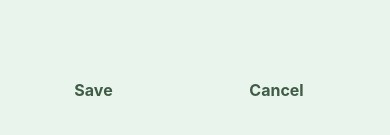
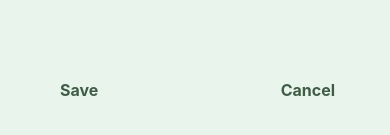
Before and after one commit to daodaojiang622/daodaojiang622-CS5520-FA2024-Vancouver-Assignment2, a React Native app in the folder activity_diet_tracker_app/: screen /AddDiet in a window 390 px wide. Shown: the part 645-780 px from the top of the page. Built offline with nearby package versions, Linux system fonts and the light colour scheme.

Commit message:
refactored buttons on addscreens

```diff
--- /dev/null
+++ b/activity_diet_tracker_app/Components/AddScreenButtons.js
@@ -0,0 +1,43 @@
+import React from 'react';
+import { View, StyleSheet } from 'react-native';
+import Button from './Button';
+import { Colors, Padding, Font, BorderRadius, ContainerStyle, Width, Margin } from '../Utils/Style';
+
+export default function AddScreenButtons({ onSave, onCancel, theme }) {
+  return (
+    <View style={styles.buttonContainer}>
+      <Button
+        title="Save"
+        onPress={onSave}
+        buttonStyle={styles.button}
+        textStyle={[styles.buttonText, { color: theme.headerColor }]}
+      />
+      <Button
+        title="Cancel"
+        onPress={onCancel}
+        buttonStyle={styles.button}
+        textStyle={[styles.buttonText, { color: theme.headerColor }]}
+      />
+    </View>
+  );
+}
+
+const styles = StyleSheet.create({
+    Button: {
+        backgroundColor: Colors.noColor,
+        padding: Padding.large,
+        borderRadius: BorderRadius.small,
+        marginRight: Margin.xlarge,
+        width: Width.small,
+    },
+    ButtonText: {
+        color: Colors.primary,
+        fontSize: Font.sizeMedium,
+    },
+    buttonContainer: {
+        flexDirection: ContainerStyle.flexDirection,
+        justifyContent: ContainerStyle.justifyContent,
+        marginTop: Margin.xxxxlarge,
+        marginLeft: Margin.xxlarge,
+    },
+});
--- a/activity_diet_tracker_app/Screens/AddActivityScreen.js
+++ b/activity_diet_tracker_app/Screens/AddActivityScreen.js
@@ -8,6 +8,7 @@ import { ThemeContext } from '../Components/ThemeContext';
 import { DataContext } from '../Components/DataContext';
 import DateInput from '../Components/DateInput';
 import FormInput from '../Components/FormInput';
+import AddScreenButtons from '../Components/addScreenButtons';
 
 export default function AddActivityScreen() {
   const [open, setOpen] = useState(false);
@@ -90,21 +91,7 @@ export default function AddActivityScreen() {
 
       <FormInput label="Duration (min)" value={duration} onChangeText={setDuration} theme={theme} />
       <DateInput label="Date" date={date} setDate={setDate} theme={theme} />
-
-
-      <View style={styles.buttonContainer}>
-        <Button
-          title="Save"
-          onPress={() => validateAndSave()}
-          buttonStyle={styles.addActivityButton}
-          textStyle={[styles.addActivityButtonText, { color: theme.headerColor}]}
-        />
-        <Button
-          title="Cancel"
-          onPress={() => navigation.goBack()}
-          buttonStyle={styles.addActivityButton}
-          textStyle={[styles.addActivityButtonText, { color: theme.headerColor}]} />
-      </View>
+      <AddScreenButtons onSave={validateAndSave} onCancel={() => navigation.goBack()} theme={theme} />
 
     </View>
   );
@@ -129,29 +116,4 @@ const styles = StyleSheet.create({
     marginBottom: Margin.small,
     color: Colors.primary,
   },
-  input: {
-    borderWidth: BorderWidth.thin,
-    borderColor: Colors.inputBorder,
-    padding: Padding.medium,
-    borderRadius: BorderRadius.small,
-    marginBottom: Margin.large,
-    width: Width.large,
-  },
-  addActivityButton: {
-    backgroundColor: Colors.noColor,
-    padding: Padding.large,
-    borderRadius: BorderRadius.small,
-    marginRight: Margin.xlarge,
-    width: Width.small,
-  },
-  addActivityButtonText: {
-    color: Colors.primary,
-    fontSize: Font.sizeMedium,
-  },
-  buttonContainer: {
-    flexDirection: ContainerStyle.flexDirection,
-    justifyContent: ContainerStyle.justifyContent,
-    marginTop: Margin.xxxxlarge,
-    marginLeft: Margin.xxlarge,
-  },
 });
--- a/activity_diet_tracker_app/Screens/AddDietScreen.js
+++ b/activity_diet_tracker_app/Screens/AddDietScreen.js
@@ -8,6 +8,7 @@ import { ThemeContext } from '../Components/ThemeContext';
 import { DataContext } from '../Components/DataContext';
 import DateInput from '../Components/DateInput';
 import FormInput from '../Components/FormInput';
+import AddScreenButtons from '../Components/addScreenButtons';
 
 export default function AddActivityScreen() {
   const [open, setOpen] = useState(false);
@@ -63,41 +64,10 @@ export default function AddActivityScreen() {
 
   return (
     <View style={[styles.container, {backgroundColor: theme.backgroundColor}]}>
-        {/* <Text style={[styles.label, { color: theme.headerColor}]}>Description *</Text>
-        <TextInput
-        style={styles.input}
-        keyboardType="numeric"
-        value={description}
-        onChangeText={setDescription}
-      />
-      <Text style={[styles.label, { color: theme.headerColor}]}>Calories *</Text>
-      <TextInput
-        style={styles.input}
-        keyboardType="numeric"
-        value={calories}
-        onChangeText={setCalories}
-      /> */}
       <FormInput label="Description" value={description} onChangeText={setDescription} theme={theme} inputStyle={styles.descriptionStyle} />
       <FormInput label="Calories" value={calories} onChangeText={setCalories} keyboardType="numeric" theme={theme} />
-
-
       <DateInput label="Date" date={date} setDate={setDate} theme={theme} />
-
-
-      <View style={styles.buttonContainer}>
-        <Button
-          title="Save"
-          onPress={() => validateAndSave()}
-          buttonStyle={styles.addActivityButton}
-          textStyle={[styles.addActivityButtonText, { color: theme.headerColor}]}
-        />
-        <Button
-          title="Cancel"
-          onPress={() => navigation.goBack()}
-          buttonStyle={styles.addActivityButton}
-          textStyle={[styles.addActivityButtonText, { color: theme.headerColor}]} />
-      </View>
-
+      <AddScreenButtons onSave={validateAndSave} onCancel={() => navigation.goBack()} theme={theme} />
     </View>
   );
 }
@@ -107,27 +77,6 @@ const styles = StyleSheet.create({
     flex: ContainerStyle.flex,
     padding: Padding.xlarge,
   },
-  dropdown: {
-    marginBottom: Margin.large,
-    width: Width.large,
-  },
-  addActivityButton: {
-    backgroundColor: Colors.noColor,
-    padding: Padding.large,
-    borderRadius: BorderRadius.small,
-    marginRight: Margin.xlarge,
-    width: Width.small,
-  },
-  addActivityButtonText: {
-    color: Colors.primary,
-    fontSize: Font.sizeMedium,
-  },
-  buttonContainer: {
-    flexDirection: ContainerStyle.flexDirection,
-    justifyContent: ContainerStyle.justifyContent,
-    marginTop: Margin.xxxxlarge,
-    marginLeft: Margin.xxlarge,
-  },
   descriptionStyle: {
     height: 100,
   },
```
